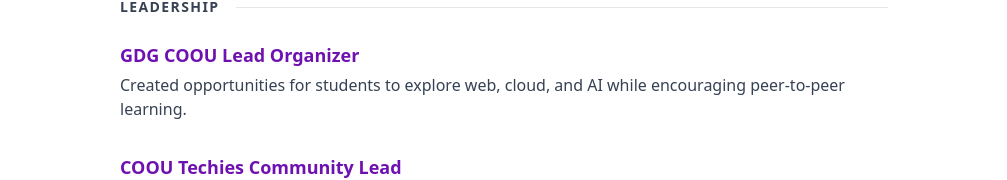
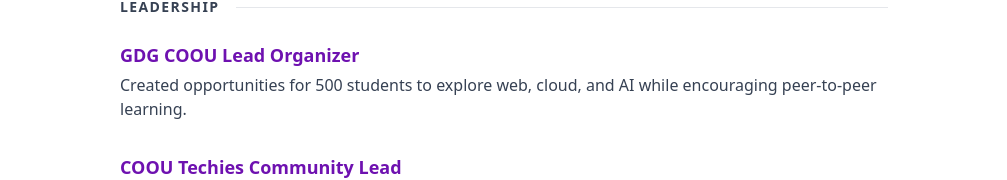
Before and after one commit to BlessingEmejulu/blessedtechie-blog, a Next.js app: page / in a window 1280 px wide. Shown: the part 624-804 px from the top of the page, without its empty margins (136-1143 px from the left). Built offline with nearby package versions, Linux system fonts and the light colour scheme.

Commit message:
Update LeadershipSection component: add links to leadership roles and improve structure

```diff
--- a/components/sections/LeadershipSection.tsx
+++ b/components/sections/LeadershipSection.tsx
@@ -2,20 +2,21 @@
   const leadership = [
   {
     title: "GDG COOU Lead Organizer",
-      description:
-        "Created opportunities for students to explore web, cloud, and AI while encouraging peer-to-peer learning.",
+    description: "Created opportunities for 500 students to explore web, cloud, and AI while encouraging peer-to-peer learning.",
+    link: "https://gdg.community.dev/gdg-on-campus-chukwuemeka-odumegwu-ojukwu-university-anambra-nigeria/",
   },
   {
     title: "COOU Techies Community Lead",
-      description:
-        "Led the student developer community from 72 to 370 members through workshops, mentorship, and collaborations with other tech groups.",
+    description: "Led the student developer community from 72 to 370 members through workshops, mentorship, and collaborations with other tech groups.",
+    link: "https://x.com/atc_ulicampus"
   },
   {
     title: "Africoders Campus Representative",
-      description:
-        "Organized meetups and activities to connect African developers, fostering collaboration and knowledge sharing.",
+    description: "Organized meetups and activities to connect African developers, fostering collaboration and knowledge sharing.",
+    link: "https://africoders.com",
   },
 ];
+
 
   return (
     <section className="py-10 max-w-3xl mx-auto">
@@ -27,7 +28,14 @@
   {leadership.map((role, idx) => (
     <li key={idx}>
       <h3 className="text-lg font-semibold text-purple-800 mb-1">
+        <a
+          href={role.link}
+          target="_blank"
+          rel="noopener noreferrer"
+          className="hover:underline"
+        >
           {role.title}
+        </a>
       </h3>
       <p className="text-gray-700">{role.description}</p>
     </li>
```
Lines whose indentation alone changed are shown as unchanged.
